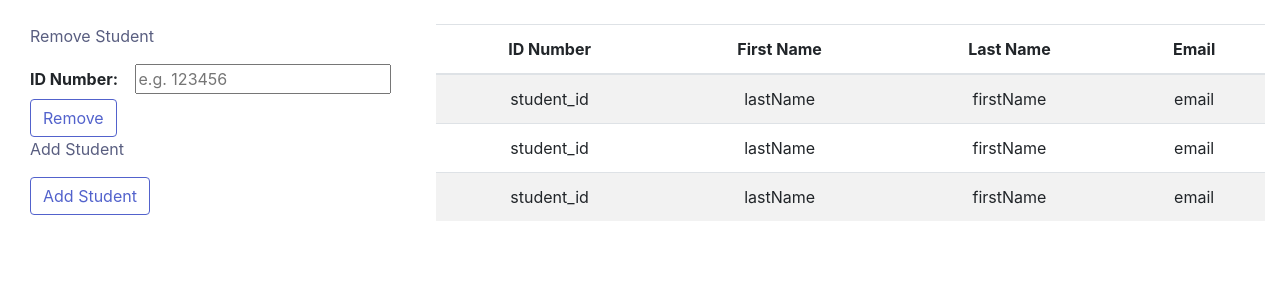
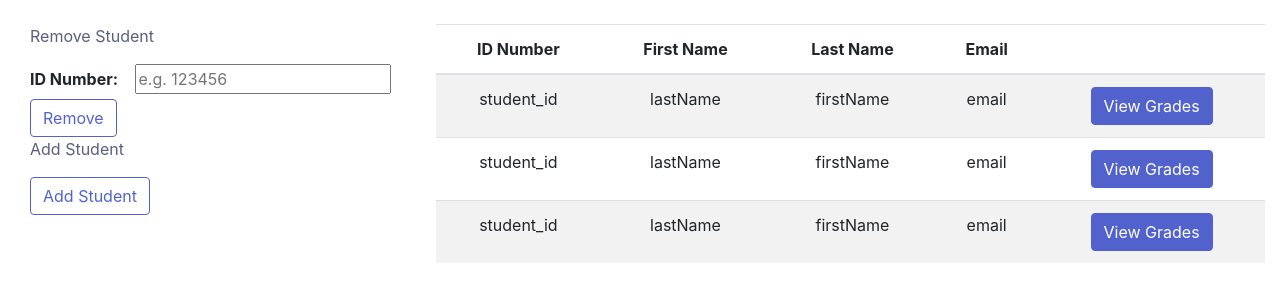
Before and after one commit to paolo-ortiz/CS122-Project, a PHP site: page /edit_class.php in a window 1280 px wide. Shown: the part 56-358 px from the top of the page. Run offline with PHP 8.4, Linux system fonts and the light colour scheme.

Commit message:
Update edit_class.php

```diff
--- a/edit_class.php
+++ b/edit_class.php
@@ -1,4 +1,5 @@
 <!DOCTYPE html>
+
 <head>
     <title>INPUT SCREEN 2</title>
     <link rel="stylesheet" href="css\bootstrap.min.css">
@@ -11,8 +12,9 @@
         .brand-text {
             color: #29b6f6 !important;
         }
+
         label {
-        width:100px;
+            width: 100px;
         }
     </style>
 </head>
@@ -26,8 +28,7 @@
             <strong>Edit Class</strong>
         </a>
         <form action=input1.html method=POST>
-            <button class="btn btn-outline-secondary my-2 my-sm-0" style="border-color:#B3BDFF; color:#B3BDFF;"
-                type="submit"> Log Out</button>
+            <button class="btn btn-outline-secondary my-2 my-sm-0" style="border-color:#B3BDFF; color:#B3BDFF;" type="submit"> Log Out</button>
         </form>
     </nav>
     <br>
@@ -41,16 +42,14 @@
                             <label for=student_id><b>ID Number:</b></label>
                             <input type=number placeholder="e.g. 123456" name=student_id required>
                             <br>
-                            <button class="btn btn-outline-light my-2 my-sm-0"
-                                style="border-color:#5262CC; color:#5262CC;" type="submit">Remove</button>
+                            <button class="btn btn-outline-light my-2 my-sm-0" style="border-color:#5262CC; color:#5262CC;" type="submit">Remove</button>
                         </form>
                     </div>
                     <div class="container" style="text-align:left">
                         <p style="color:#595E80;">Add Student</p>
                         <form action=add_student.php method=POST>
                             <!-- <input type=text placeholder="Class" name= className> -->
-                            <button class="btn btn-outline-light my-2 my-sm-0"
-                                style="border-color:#5262CC; color:#5262CC;" type="submit">Add Student</button>
+                            <button class="btn btn-outline-light my-2 my-sm-0" style="border-color:#5262CC; color:#5262CC;" type="submit">Add Student</button>
                         </form>
                     </div>
 
@@ -64,6 +63,7 @@
                             <th scope="col">First Name</th>
                             <th scope="col">Last Name</th>
                             <th scope="col">Email</th>
+                            <th scope="col"> </th>
                         </tr>
                     </thead>
                     <tbody>
@@ -72,18 +72,31 @@
                             <td>lastName</td>
                             <td>firstName</td>
                             <td>email </td>
+                            <td>
+                                <form action=view_grades.php method=POST>
+                                    <button class="btn btn-primary  my-2 my-sm-0" style="border-color:#5262CC; color:white; background:#5262CC;" type="submit">View Grades</button></form>
+                            </td>
+                        </tr>
                         </tr>
                         <tr>
                             <td>student_id</td>
                             <td>lastName</td>
                             <td>firstName</td>
                             <td>email </td>
+                            <td>
+                                <form action=view_grades.php method=POST>
+                                    <button class="btn btn-primary  my-2 my-sm-0" style="border-color:#5262CC; color:white; background:#5262CC;" type="submit">View Grades</button></form>
+                            </td>
                         </tr>
                         <tr>
                             <td>student_id</td>
                             <td>lastName</td>
                             <td>firstName</td>
                             <td>email </td>
+                            <td>
+                                <form action=view_grades.php method=POST>
+                                    <button class="btn btn-primary  my-2 my-sm-0" style="border-color:#5262CC; color:white; background:#5262CC;" type="submit">View Grades</button></form>
+                            </td>
                         </tr>
                     </tbody>
                 </table>
```
Lines whose indentation alone changed are shown as unchanged.
